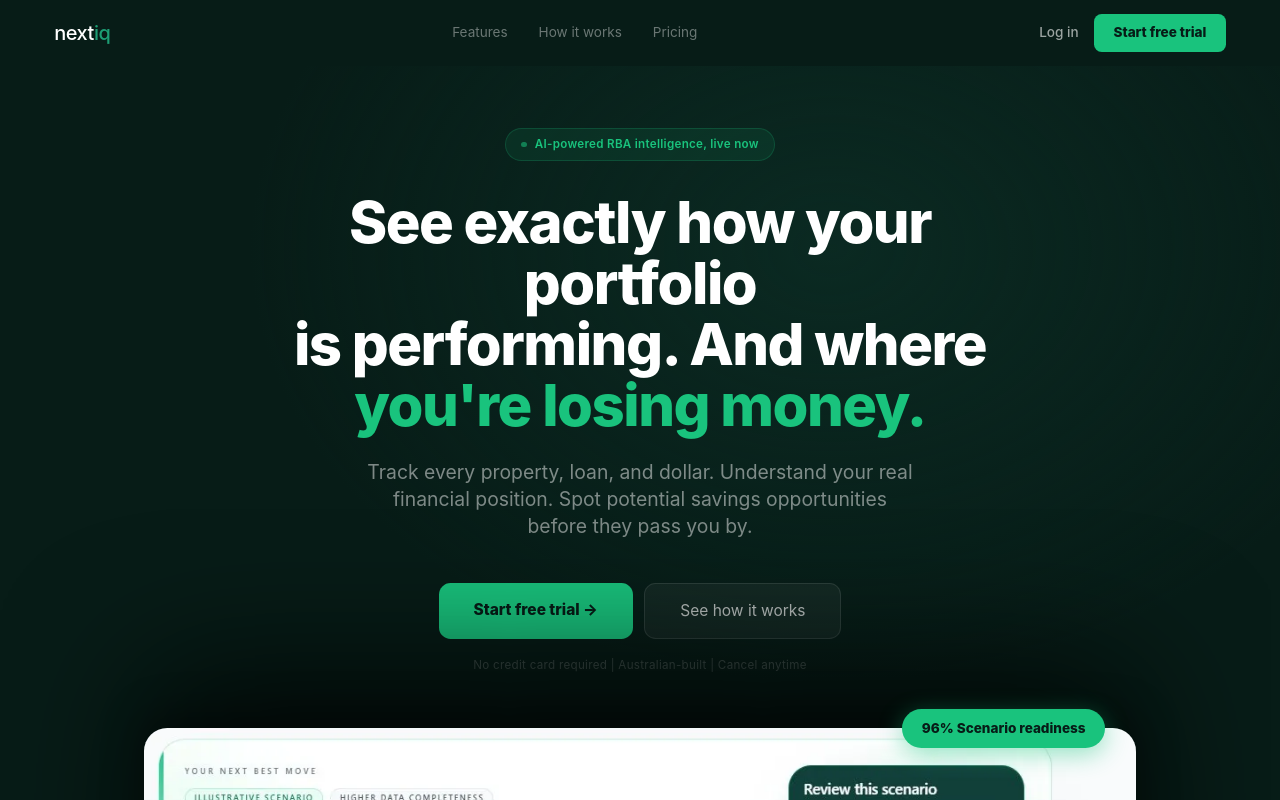
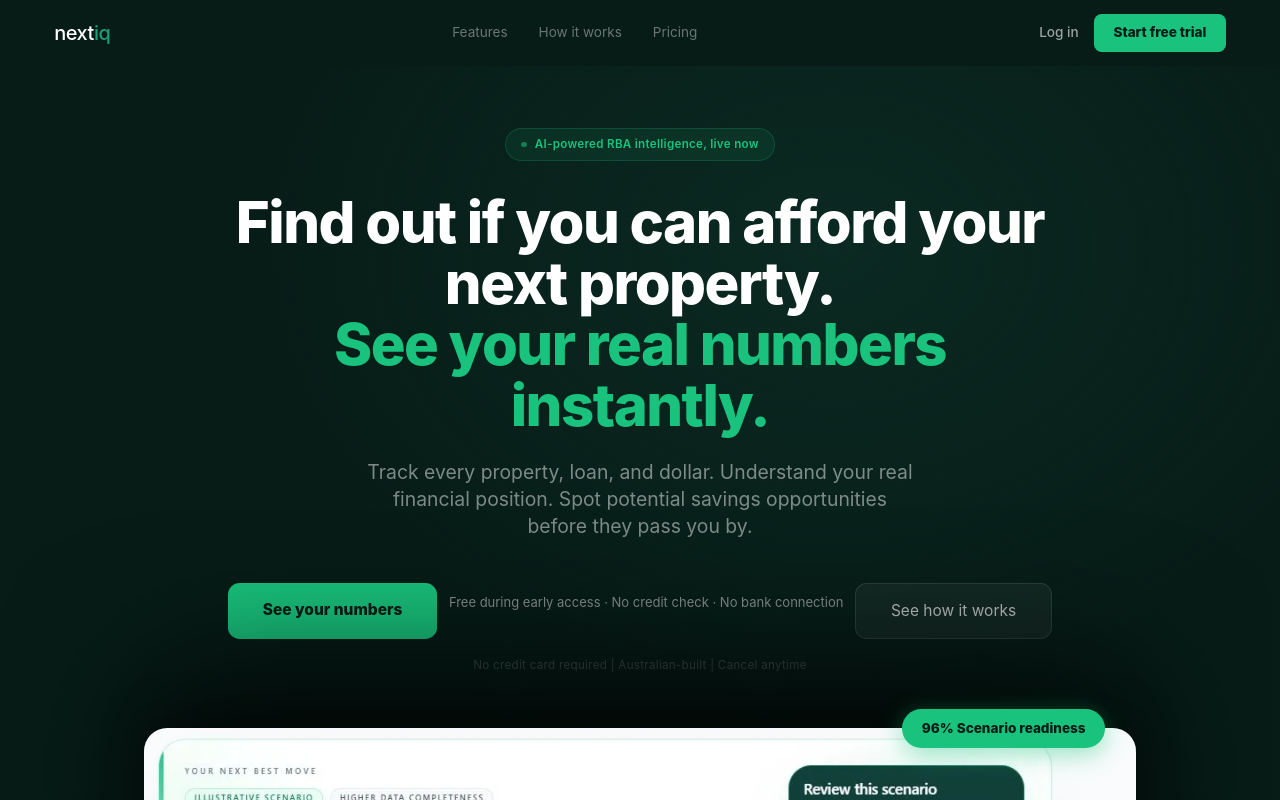
Before and after one commit to ozman-siddiqui/equifolio, a React (Vite) app: page / in a window 1280 px wide. Shown: the top 800 px of the page. Built offline with nearby package versions, Linux system fonts and the light colour scheme.

Commit message:
fix: use window.location.replace for onboarding handoff, update income labels to gross

```diff
--- a/src/pages/Landing.jsx
+++ b/src/pages/Landing.jsx
@@ -64,7 +64,7 @@ const pricingPlans = [
     description:
       'Perfect for investors starting out.',
     features: starterFeatures,
-    cta: 'Start 14-day free trial',
+    cta: 'See your numbers',
     featured: false,
   },
   {
@@ -75,7 +75,7 @@ const pricingPlans = [
     description:
       'For serious investors building wealth.',
     features: investorFeatures,
-    cta: 'Start 14-day free trial ->',
+    cta: 'See your numbers',
     featured: true,
   },
   {
@@ -94,7 +94,7 @@ const pricingPlans = [
       'Weekly AI digest',
       'Dedicated support',
     ],
-    cta: 'Start 14-day free trial',
+    cta: 'See your numbers',
     featured: false,
   },
 ]
@@ -206,10 +206,9 @@ function Landing() {
             maxWidth: '820px'
           }}
         >
-          See exactly how your portfolio<br />
-          is performing. And where<br />
+          Find out if you can afford your next property.<br />
           <em style={{ color: '#19C37D', fontStyle: 'normal' }}>
-            you&apos;re losing money.
+            See your real numbers instantly.
           </em>
         </h1>
 
@@ -224,8 +223,16 @@ function Landing() {
             className="rounded-xl px-9 py-4 text-base font-extrabold no-underline"
             style={{ background: '#19C37D', color: '#071C17' }}
           >
-            {'Start free trial ->'}
+            {'See your numbers'}
           </a>
+          <p style={{
+            fontSize: '13px',
+            color: 'rgba(255,255,255,0.5)',
+            marginTop: '10px',
+            textAlign: 'center'
+          }}>
+            Free during early access · No credit check · No bank connection
+          </p>
           <a
             href="#how-it-works"
             className="rounded-xl border px-9 py-4 text-base no-underline"
@@ -972,8 +979,8 @@ function Landing() {
               Know what you can do next, before you commit
             </h2>
             <p className="text-lg leading-relaxed text-slate-500 md:text-xl">
-              Borrowing power, acquisition feasibility, and execution readiness. All from your
-              real numbers, not generic estimates.
+              See your real borrowing power, equity position, and how RBA rate changes affect
+              your repayments. No bank connection. No credit check. Just your numbers.
             </p>
             <div className="mt-6 flex flex-col gap-5">
               {[
@@ -1224,7 +1231,7 @@ function Landing() {
             Simple, transparent pricing
           </h2>
           <p className="mb-13 text-lg leading-relaxed text-slate-500 md:text-xl">
-            Built for Australian property investors. 14-day free trial on all plans. No lock-in.
+            Built for Australian property investors. Free during early access. No lock-in.
             Cancel anytime.
           </p>
           <div className="grid grid-cols-1 lg:grid-cols-3 gap-10 mt-12">
@@ -1286,7 +1293,7 @@ function Landing() {
                 className="w-full rounded-2xl py-4 text-sm font-extrabold text-center no-underline block"
                 style={{ border: '2px solid #19C37D', color: '#19C37D' }}
               >
-                Start 14-day free trial
+                See your numbers
               </a>
             </div>
 
@@ -1352,7 +1359,7 @@ function Landing() {
                 className="w-full rounded-2xl py-4 text-sm font-extrabold text-center no-underline block"
                 style={{ background: '#19C37D', color: '#071C17' }}
               >
-                Start 14-day free trial
+                See your numbers
               </a>
             </div>
 
@@ -1410,7 +1417,7 @@ function Landing() {
                 className="w-full rounded-2xl py-4 text-sm font-extrabold text-center no-underline block"
                 style={{ border: '2px solid #19C37D', color: '#19C37D' }}
               >
-                Start 14-day free trial
+                See your numbers
               </a>
             </div>
           </div>
--- a/src/pages/Welcome.jsx
+++ b/src/pages/Welcome.jsx
@@ -498,10 +498,10 @@ export default function Welcome({ session = null }) {
         })
       }
 
-      navigate('/dashboard', { replace: true })
+        window.location.replace('/dashboard')
     } catch (err) {
       console.error('Snapshot handoff error:', err)
-      navigate('/dashboard', { replace: true })
+      window.location.replace('/dashboard')
     } finally {
       setIsSaving(false)
     }
@@ -751,7 +751,7 @@ export default function Welcome({ session = null }) {
                     Let&apos;s get started →
                   </button>
                   <div style={{ marginTop: 10, fontSize: 12, color: '#8bcab2', textAlign: 'center' }}>
-                    Takes about 3 minutes · Your data stays private
+                    Quick setup, just enter rough numbers to get started · Your data stays private
                   </div>
                 </div>
               </div>
@@ -774,7 +774,26 @@ export default function Welcome({ session = null }) {
                 serviceability, and your next acquisition path instantly.
               </div>
 
-              <div style={{ marginTop: 28, display: 'flex', flexDirection: 'column', gap: 18 }}>
+              <div style={{
+                background: '#F0FDF9',
+                border: '1px solid #D1FAE5',
+                borderRadius: '12px',
+                padding: '14px 16px',
+                marginTop: '28px',
+                marginBottom: '20px',
+                display: 'flex',
+                flexDirection: 'column',
+                gap: '6px'
+              }}>
+                <p style={{ fontSize: '13px', fontWeight: 700, color: '#065F46', margin: 0 }}>
+                  Quick setup, just enter rough numbers to get started
+                </p>
+                <p style={{ fontSize: '12px', color: '#047857', margin: 0, lineHeight: 1.5 }}>
+                  No bank connection · No credit check · Your data stays private
+                </p>
+              </div>
+
+              <div style={{ display: 'flex', flexDirection: 'column', gap: 18 }}>
                 <div>
                   <div style={{ fontSize: 14, marginBottom: 8, color: '#374151' }}>Property label / address</div>
                   <input
@@ -914,13 +933,13 @@ export default function Welcome({ session = null }) {
                 Income
               </div>
               <div style={{ marginTop: 14, fontSize: 16, lineHeight: 1.7, color: '#4d5a52', maxWidth: 520 }}>
-                A quick serviceability snapshot is enough here. We only need the core income inputs to
-                sharpen your first portfolio insight.
+                Estimates are fine, you can update these any time. We only need core income
+                inputs to calculate your real borrowing power and monthly position.
               </div>
 
               <div style={{ marginTop: 28, display: 'flex', flexDirection: 'column', gap: 18, maxWidth: 520 }}>
                 <div>
-                  <div style={{ fontSize: 14, marginBottom: 8, color: '#374151' }}>Your annual income ($)</div>
+                  <div style={{ fontSize: 14, marginBottom: 8, color: '#374151' }}>Your annual gross income (before tax) ($)</div>
                   <input
                     value={draft.annualIncome}
                     onChange={(event) => updateDraft('annualIncome', event.target.value)}
@@ -931,7 +950,7 @@ export default function Welcome({ session = null }) {
 
                 <div>
                   <div style={{ fontSize: 14, marginBottom: 8, color: '#374151' }}>
-                    Partner / household income ($)
+                    Partner / household gross income (before tax) ($)
                   </div>
                   <input
                     value={draft.partnerIncome}
@@ -940,7 +959,7 @@ export default function Welcome({ session = null }) {
                     style={baseInputStyle}
                   />
                   <div style={{ marginTop: 6, fontSize: 13, color: '#6b7280' }}>
-                    Include if applying jointly
+                    Include if applying jointly · Use gross before tax figures
                   </div>
                 </div>
               </div>
@@ -1056,7 +1075,7 @@ export default function Welcome({ session = null }) {
                       cursor: isSaving ? 'default' : 'pointer',
                     }}
                   >
-                    {isSaving ? 'Saving your profile...' : 'View my portfolio snapshot →'}
+                    {isSaving ? 'Saving your profile...' : 'See my portfolio snapshot →'}
                   </button>
                 </div>
               </div>
```
